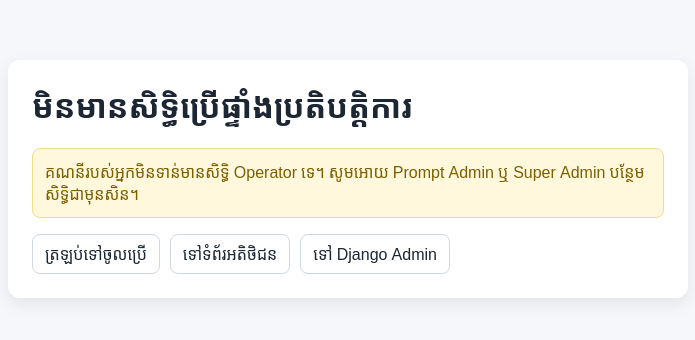
After one commit to khengleng/YeayMonny, a Django app: template chat/templates/chat/operator_forbidden.html in a window 1280 px wide. The commit adds this page. Shown: the top 340 px of the page, without its empty margins (292-987 px from the left). Run offline with Django 5.2, Linux system fonts and the light colour scheme; the template is opened without the code that fills it, so the values that code supplies are empty.

Commit message:
Harden and standardize operator admin login and operations UX

```diff
--- /dev/null
+++ b/chat/templates/chat/operator_forbidden.html
@@ -0,0 +1,30 @@
+<!DOCTYPE html>
+<html lang="km">
+  <head>
+    <meta charset="UTF-8" />
+    <meta name="viewport" content="width=device-width, initial-scale=1.0" />
+    <title>គ្មានសិទ្ធិប្រើប្រាស់ | ផ្ទាំងប្រតិបត្តិការ</title>
+    <style>
+      body { font-family: "Noto Sans Khmer", sans-serif; margin: 0; background: #f5f7fb; color: #1d2633; }
+      .wrap { max-width: 680px; margin: 60px auto; padding: 0 16px; }
+      .card { background: #fff; border-radius: 12px; padding: 24px; box-shadow: 0 6px 18px rgba(0,0,0,0.08); }
+      h1 { margin-top: 0; }
+      .msg { background: #fff8dd; border: 1px solid #f0dc8f; color: #7c5f00; padding: 12px; border-radius: 8px; }
+      .actions { margin-top: 16px; display: flex; gap: 10px; flex-wrap: wrap; }
+      a { text-decoration: none; border: 1px solid #d0d7de; padding: 8px 12px; border-radius: 8px; color: #1d2633; }
+    </style>
+  </head>
+  <body>
+    <div class="wrap">
+      <div class="card">
+        <h1>មិនមានសិទ្ធិប្រើផ្ទាំងប្រតិបត្តិការ</h1>
+        <div class="msg">គណនីរបស់អ្នកមិនទាន់មានសិទ្ធិ Operator ទេ។ សូមអោយ Prompt Admin ឬ Super Admin បន្ថែមសិទ្ធិជាមុនសិន។</div>
+        <div class="actions">
+          <a href="{% url 'chat:operator_login' %}">ត្រឡប់ទៅចូលប្រើ</a>
+          <a href="{% url 'chat:home' %}">ទៅទំព័រអតិថិជន</a>
+          <a href="/admin/">ទៅ Django Admin</a>
+        </div>
+      </div>
+    </div>
+  </body>
+</html>
--- a/chat/templates/chat/operator_login.html
+++ b/chat/templates/chat/operator_login.html
@@ -18,6 +18,11 @@
     <div class="wrap">
       <h1>ចូលប្រើផ្ទាំងគ្រប់គ្រង</h1>
       <p>សូមចូលដោយគណនី Operator ដើម្បីកែការកំណត់របស់យាយមុន្នី។</p>
+      {% if messages %}
+        {% for message in messages %}
+          <div class="err">{{ message }}</div>
+        {% endfor %}
+      {% endif %}
       <form method="post">
         {% csrf_token %}
         {{ form.non_field_errors }}
```
Also changed, not shown: chat/templates/chat/operator_conversation_detail.html (+6 -2 lines), chat/templates/chat/operator_dashboard.html (+11 -2 lines), chat/tests.py (+18 -0 lines), chat/views.py (+22 -6 lines).
